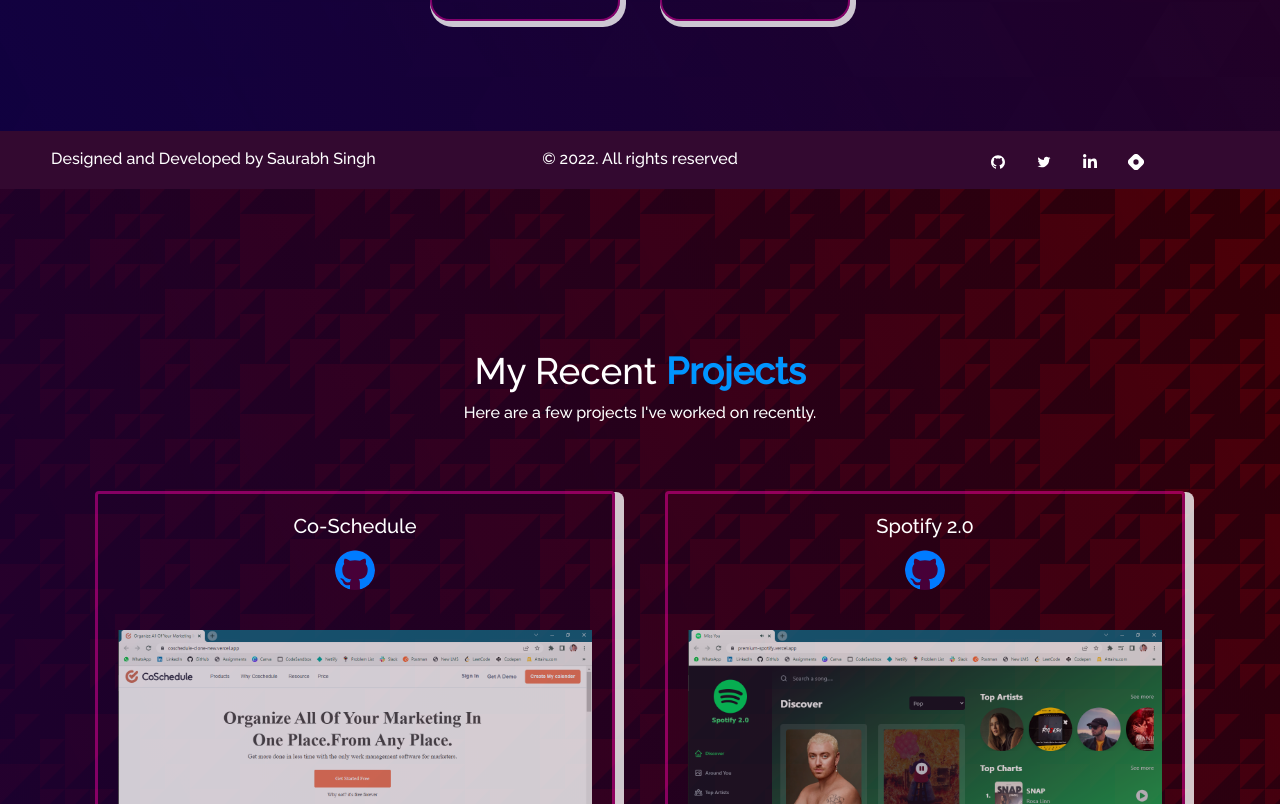
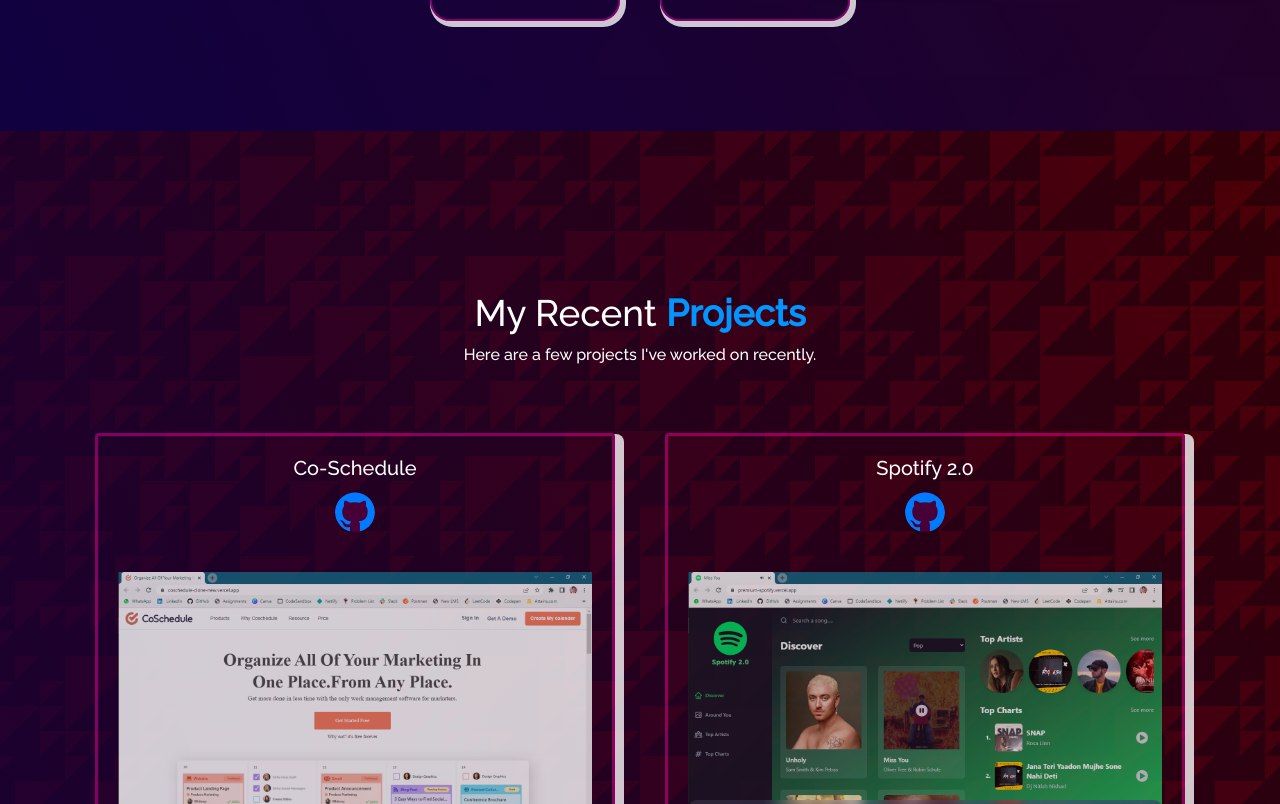
Before and after one commit to SaurabhSinghRbz/my-portfolio, a React (Create React App) app: page /project in a window 1280 px wide. Shown: the part 3916-4720 px from the top of the page. Built offline with nearby package versions, Linux system fonts and the light colour scheme.

Commit message:
removing footer from unneccessary pages

```diff
--- a/src/components/Projects/Projects.js
+++ b/src/components/Projects/Projects.js
@@ -2,7 +2,7 @@
 import { Container, Row, Col } from "react-bootstrap";
 import ProjectCard from "./ProjectCards";
 // import Particle2 from "../Particle2";
-import Footer from "../Footer";
+
 
 import coSchedule from "../../Assets/Projects/coSchedule.png";
 import spotify from "../../Assets/Projects/Spotify.png";
@@ -93,7 +93,7 @@
           </Row>
         </Container>
       </Container>
-      <Footer />
+
     </div>
   );
 }
--- a/src/components/Resume/Resume.js
+++ b/src/components/Resume/Resume.js
@@ -5,7 +5,6 @@
 import Resumecontent from "./ResumeContent";
 import pdf from "../../Assets/Saurabh_Singh_Resume2.pdf";
 import { AiOutlineDownload } from "react-icons/ai";
-import Footer from "../Footer";
 import { FiExternalLink } from "react-icons/fi";
 
 function Resume() {
@@ -157,7 +156,6 @@
           </Row>
         </Container>
       </Container>
-      <Footer />
     </div>
   );
 }
--- a/src/components/Skill/Skill.js
+++ b/src/components/Skill/Skill.js
@@ -6,7 +6,6 @@
 // import Languages from "./Languages";
 import FrontEnd from "./FrontEnd";
 import Toolstack from "./Toolstack";
-import Footer from "../Footer";
 
 function Skill() {
   return (
@@ -39,7 +38,6 @@
           {/* <Github /> */}
         </Container>
       </Container>
-      <Footer />
     </div>
 
   );
```
